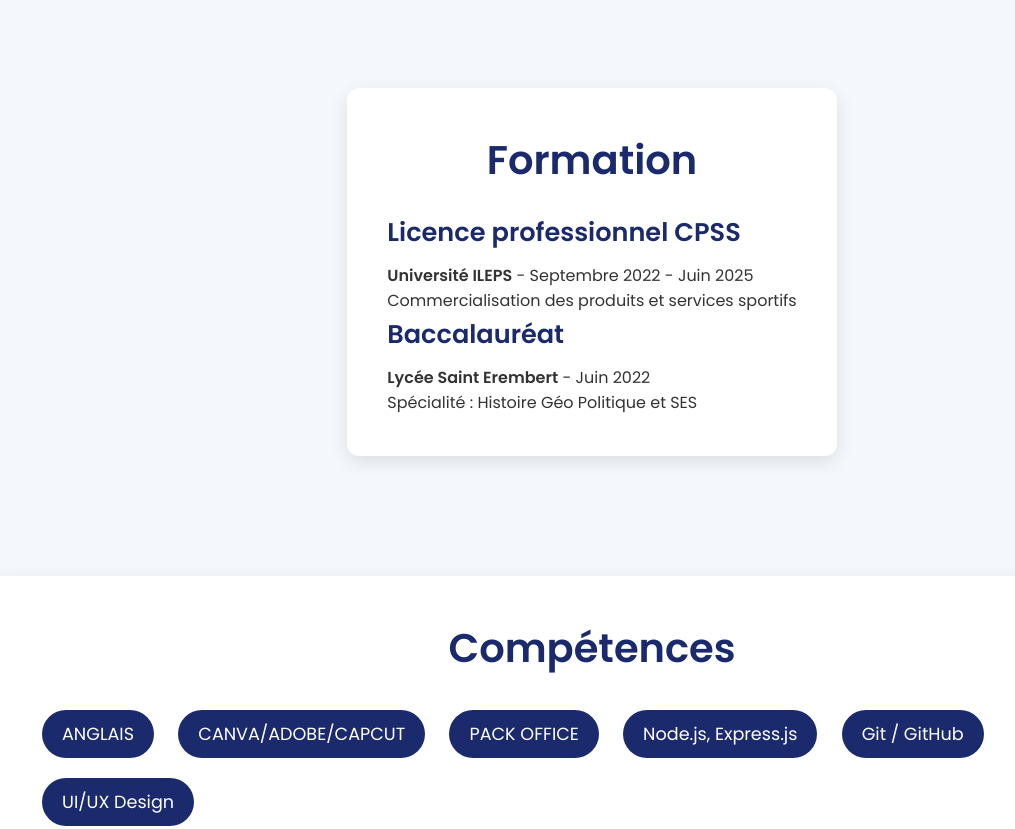
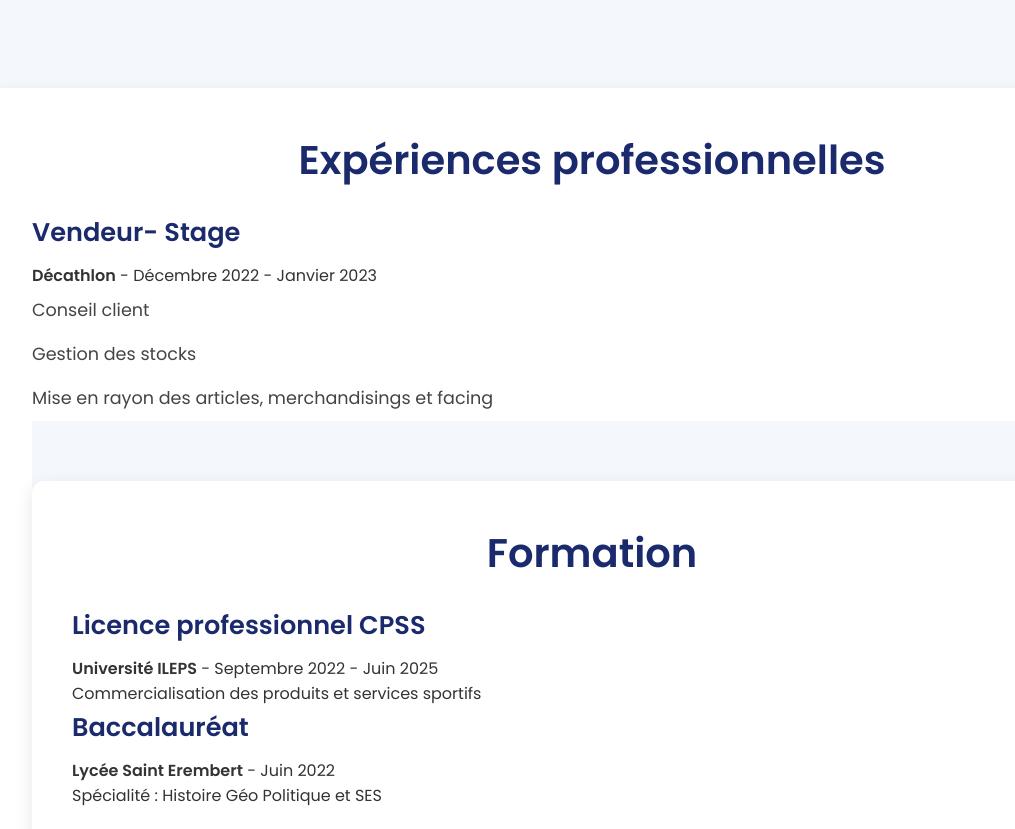
Before and after one commit to IB-com/portfolio-ib.github.io, a plain HTML site: page index.html in a window 1280 px wide. Shown: the part 1620-2449 px from the top of the page, without its empty margins (48-1063 px from the left). Drawn offline with Linux system fonts and the light colour scheme.

Commit message:
Update index.html

```diff
--- a/index.html
+++ b/index.html
@@ -62,7 +62,18 @@
             </div>
         </div>
     </section>
-
+   <section id="experience" class="experience">
+        <div class="container">
+            <h2>Expériences professionnelles</h2>
+            <div class="experience-item">
+                <h3>Vendeur- Stage</h3>
+                <p><strong>Décathlon</strong> - Décembre 2022 - Janvier 2023 </p>
+                <ul>
+                    <li>Conseil client</li>
+                    <li>Gestion des stocks</li>
+                    <li>Mise en rayon des articles, merchandisings et facing</li>
+                </ul>
+            </div>
     <section id="formation" class="formation">
         <div class="container">
             <h2>Formation</h2>
```
